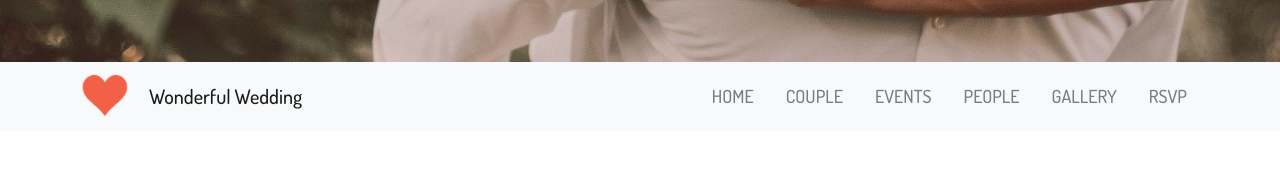
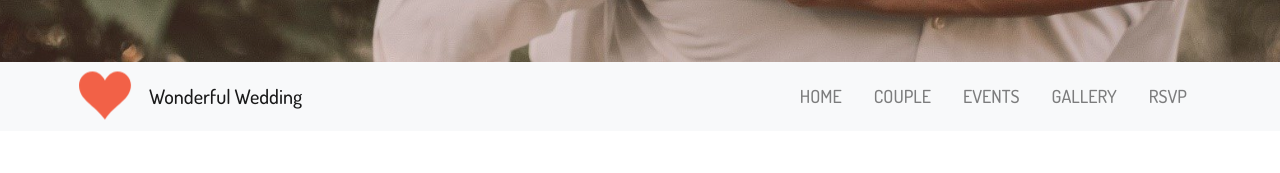
Before and after one commit to kriangdet/Wedding, a plain HTML site: page index.html in a window 1280 px wide. Shown: the part 738-911 px from the top of the page. Drawn offline with nearby package versions, Linux system fonts and the light colour scheme.

Commit message:
Update index.html

```diff
--- a/index.html
+++ b/index.html
@@ -50,7 +50,7 @@
           <li class="nav-item"><a class="nav-link smooth-scroll" href="#home">Home</a></li>
           <li class="nav-item"><a class="nav-link smooth-scroll" href="#couple">Couple</a></li>
           <li class="nav-item"><a class="nav-link smooth-scroll" href="#events">Events</a></li>
-          <li class="nav-item"><a class="nav-link smooth-scroll" href="#people">People</a></li>
+          <!-- <li class="nav-item"><a class="nav-link smooth-scroll" href="#people">People</a></li> -->
           <li class="nav-item"><a class="nav-link smooth-scroll" href="#gallery">Gallery</a></li>
           <li class="nav-item"><a class="nav-link smooth-scroll" href="#rsvp">RSVP</a></li>
         </ul>
@@ -114,7 +114,7 @@
     </div>
   </div>
 </div>
-<div class="ww-section" id="people">
+<!-- <div class="ww-section" id="people">
   <div class="container ww-couple-friends">
     <h2 class="h1 text-center pt-3 ww-title" data-aos="zoom-in-down" data-aos-duration="1000">The Wedding Day</h2>
     <div class="carousel slide" id="ww-carouselIndicator" data-ride="carousel" data-aos="zoom-in-up" data-aos-duration="1000">
@@ -128,7 +128,7 @@
         </div>
     </div>
   </div>
-</div>
+</div> -->
 <div class="ww-section bg-light" id="gallery">
   <div class="ww-photo-gallery">
     <div class="container">
```
